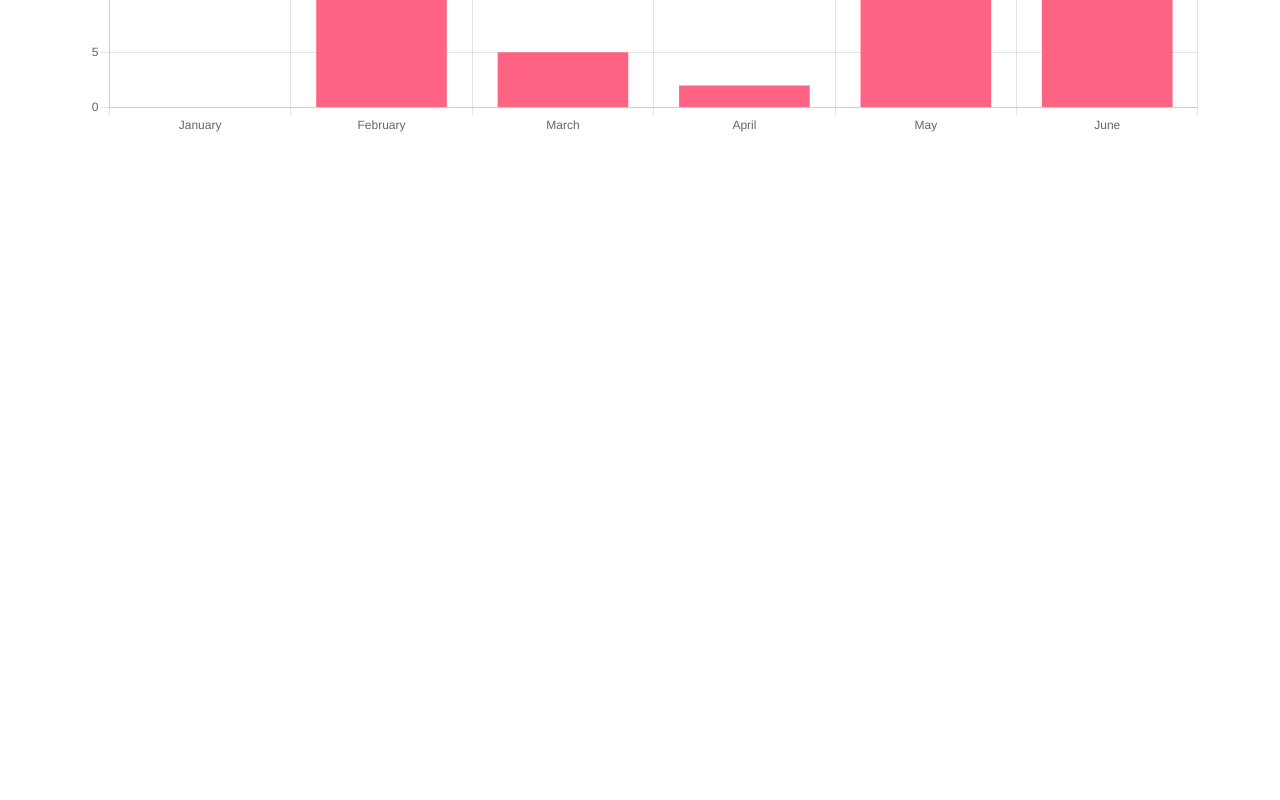
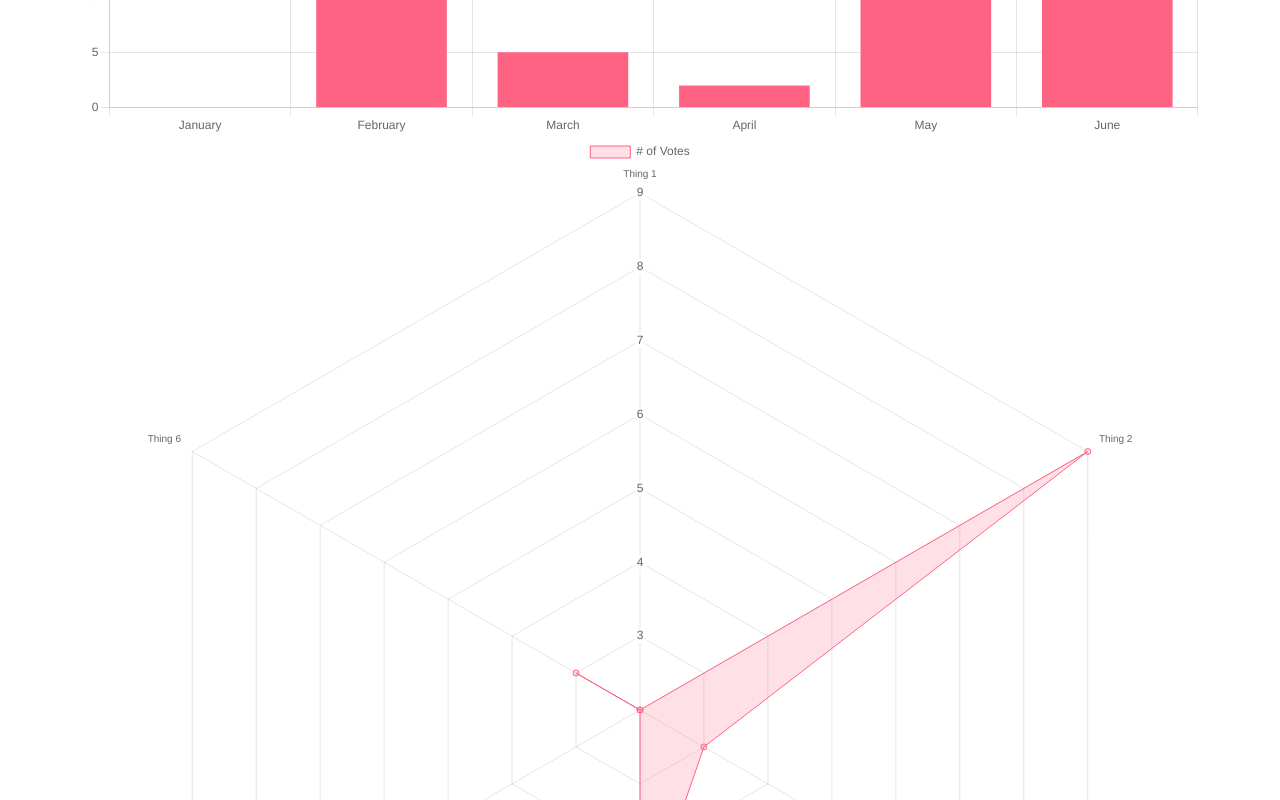
Before and after one commit to NChancheep/CAMELON, a React (Create React App) app in the folder camelon-website/camelon-front/: page / in a window 1280 px wide. Shown: the part 720-1520 px from the top of the page. Before the commit the page ends 856 px from the top, so only its background shows below. Built offline with nearby package versions, Linux system fonts and the light colour scheme.

Commit message:
update radar

```diff
--- a/camelon-website/camelon-front/src/components/Modes/Overview.js
+++ b/camelon-website/camelon-front/src/components/Modes/Overview.js
@@ -1,10 +1,12 @@
 import React from "react";
 import BarChart from "./BarChart";
+import RadarChart from "./RadarChart";
 export default function Overview() {
   return (
     <div class="sm" style={{ marginTop: 16 }}>
       <div class="text-xl">Hey, this is Overview</div>
       <BarChart />
+      <RadarChart/>
     </div>
   );
 }
--- /dev/null
+++ b/camelon-website/camelon-front/src/components/Modes/RadarChart.js
@@ -0,0 +1,44 @@
+import React from "react";
+import Chart from "chart.js/auto";
+import { Radar } from 'react-chartjs-2';
+
+import {
+    Chart as ChartJS,
+    RadialLinearScale,
+    PointElement,
+    LineElement,
+    Filler,
+    Tooltip,
+    Legend,
+  } from 'chart.js';
+ChartJS.register(
+    RadialLinearScale,
+    PointElement,
+    LineElement,
+    Filler,
+    Tooltip,
+    Legend
+  );
+
+const RadarChart = () => {
+  const labels = ['Thing 1', 'Thing 2', 'Thing 3', 'Thing 4', 'Thing 5', 'Thing 6'];
+  const data = {
+    labels: labels,
+    datasets: [
+      {
+        label: '# of Votes',
+      data: [2, 9, 3, 5, 2, 3],
+      backgroundColor: 'rgba(255, 99, 132, 0.2)',
+      borderColor: 'rgba(255, 99, 132, 1)',
+      borderWidth: 1,
+      },
+    ],
+  };
+  return (
+    <div>
+      <Radar data={data} />
+    </div>
+  );
+};
+
+export default RadarChart;
```
